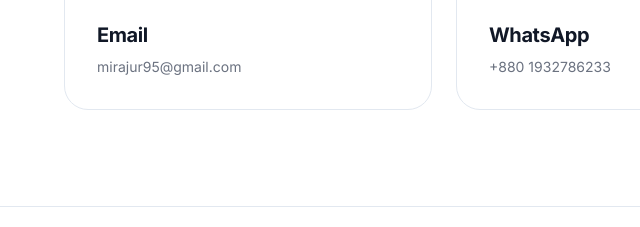
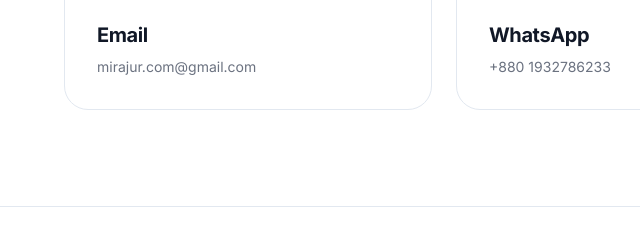
Before and after one commit to RahmanMinhaj/portfolio_Miraj, a plain HTML site: page index.html in a window 1280 px wide. Shown: the part 5345-5572 px from the top of the page, 0-640 px from the left. Drawn offline with nearby package versions, Linux system fonts and the light colour scheme.

Commit message:
Update index.html

```diff
--- a/index.html
+++ b/index.html
@@ -234,12 +234,12 @@
         <p class="text-lg text-gray-600 mx-auto leading-relaxed max-w-xl">Simple, direct, and professional communication for your next creative project.</p>
       </div>
       <div class="grid md:grid-cols-3 gap-6">
-        <a href="mailto:mirajur95@gmail.com" target="_blank" rel="noopener" class="group border border-slate-200 rounded-3xl p-8 bg-white hover:shadow-xl hover:-translate-y-1 transition">
+        <a href="mailto:mirajur.com@gmail.com" target="_blank" rel="noopener" class="group border border-slate-200 rounded-3xl p-8 bg-white hover:shadow-xl hover:-translate-y-1 transition">
           <div class="w-14 h-14 rounded-2xl bg-slate-100 group-hover:bg-blue-600 group-hover:text-white flex items-center justify-center mb-6 transition">
             <i class="bi bi-envelope text-2xl"></i>
           </div>
           <h4 class="text-xl font-bold text-gray-900 mb-2">Email</h4>
-          <p class="text-sm text-gray-500 break-all">mirajur95@gmail.com</p>
+          <p class="text-sm text-gray-500 break-all">mirajur.com@gmail.com</p>
         </a>
         <a href="https://wa.me/8801932786233" target="_blank" rel="noopener" class="group border border-slate-200 rounded-3xl p-8 bg-white hover:shadow-xl hover:-translate-y-1 transition">
           <div class="w-14 h-14 rounded-2xl bg-slate-100 group-hover:bg-blue-600 group-hover:text-white flex items-center justify-center mb-6 transition">
```
